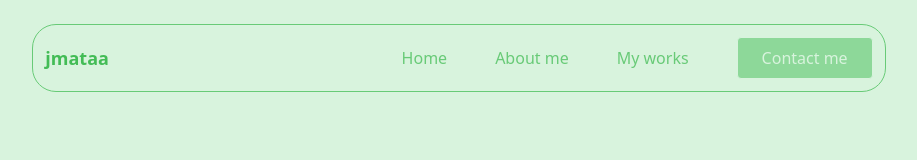
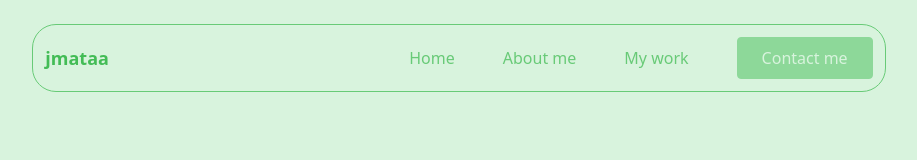
Before and after one commit to jmattaa/portfolio, a React (Vite) app: page / in a window 1280 px wide. Shown: the top 160 px of the page, without its empty margins (181-1098 px from the left). Built offline with nearby package versions, Linux system fonts and the light colour scheme.

Commit message:
Hamburger menu working and navbar polished
Signed-off-by: jmattaa <mattajonathan1@gmail.com>

```diff
--- a/src/components/Hero.tsx
+++ b/src/components/Hero.tsx
@@ -25,8 +25,7 @@ function Hero() {
                 <button
                     className='bg-transparent text-palette-5 font-semibold py-2
                                 px-4 border rounded transition-all
-                                hover:bg-palette-3 hover:border-palette-5/0'
-                >
+                                hover:bg-palette-3 hover:border-palette-5/0'>
                     Contact me
                 </button>
             </div>
--- a/src/components/Nav.tsx
+++ b/src/components/Nav.tsx
@@ -1,33 +1,60 @@
+import { useState } from 'react';
 import conf from '../tailwind-config';
 
 function Nav() {
+    const [menuState, setMenuState] = useState(false);
+
+    const toggleBurger = () => {
+        setMenuState(!menuState); // toggle menu
+    }
+
+    const navLinks = [
+        ['Home', '#'],
+        ['About me', '#'],
+        ['My work', '#'],
+    ];
+
+    const navContent = (
+        <>
+            {navLinks.map(([title, url], i) => (
+                <a href={url} key={i} className='relative after:content-[""]
+                                                  after:flex after:absolute
+                                                  after:bottom-0 after:left-0
+                                                  after:w-full after:h-[.1em]
+                                                  after:bg-palette-5 after:opacity-0
+                                                  after:scale-x-0 after:origin-left
+                                                  after:transition-[opacity,transform]
+                                                  after:duration-300
+                                                  hover:after:opacity-100
+                                                  hover:after:scale-x-[1]'>
+                    {title}
+                </a>
+            ))}
+            <a href='#' className='link'>
+                <button
+                    className='px-6 py-2 border rounded text-palette-1
+                                bg-palette-3 border-palette-3'>
+                    Contact me
+                </button>
+            </a>
+        </>
+    );
+
     return (
         <header className='flex items-center justify-center fixed py-6 w-full'>
             <div
                 className='flex items-center justify-between w-1/3 p-3
-                            lg:border lg:rounded-3xl lg:w-2/3'
-            >
+                            lg:border lg:rounded-3xl lg:w-2/3'>
                 <div className='text-lg font-bold text-palette-5'>
-                    jmataa
+                    <a href='/'>jmataa</a>
                 </div>
 
                 <div
-                    className='hidden space-x-12 items-center lg:flex'
-                >
-                    <a href='#'>Home</a>
-                    <a href='#'>About me</a>
-                    <a href='#'>My works</a>
-                    <a href='#'>
-                        <button
-                            className='px-6 py-2 border rounded text-palette-1
-                                        bg-palette-3'
-                        >
-                            Contact me
-                        </button>
-                    </a>
+                    className='hidden space-x-12 items-center lg:flex'>
+                    {navContent}
                 </div>
-
-                <div className='lg:hidden'>
+                <div className='lg:hidden' onClick={
+                    () => toggleBurger()}>
                     <svg width='32px' height='32px' viewBox='0 0 24 24'
                         fill='none' xmlns='http://www.w3.org/2000/svg'>
                         <path d='M5 8H13.75M5 12H19M10.25 16L19 16'
@@ -36,6 +63,21 @@ function Nav() {
                             strokeLinejoin='round'
                         />
                     </svg>
+
+                    <div className={`
+                        flex flex-col items-center justify-center z-50
+                        fixed top-0 left-0 w-full h-0 bg-palette-2
+                        transition-[height,opacity] duration-200
+                        ${menuState ?
+                            'flex !h-screen opacity-90' :
+                            'opacity-0 h-0 pointer-events-none'
+                        }
+                    `}>
+                        <div className='w-full h-full flex flex-col items-center
+                                        justify-center [&>*]:my-6'>
+                            {navContent}
+                        </div>
+                    </div>
                 </div>
             </div>
         </header>
```
